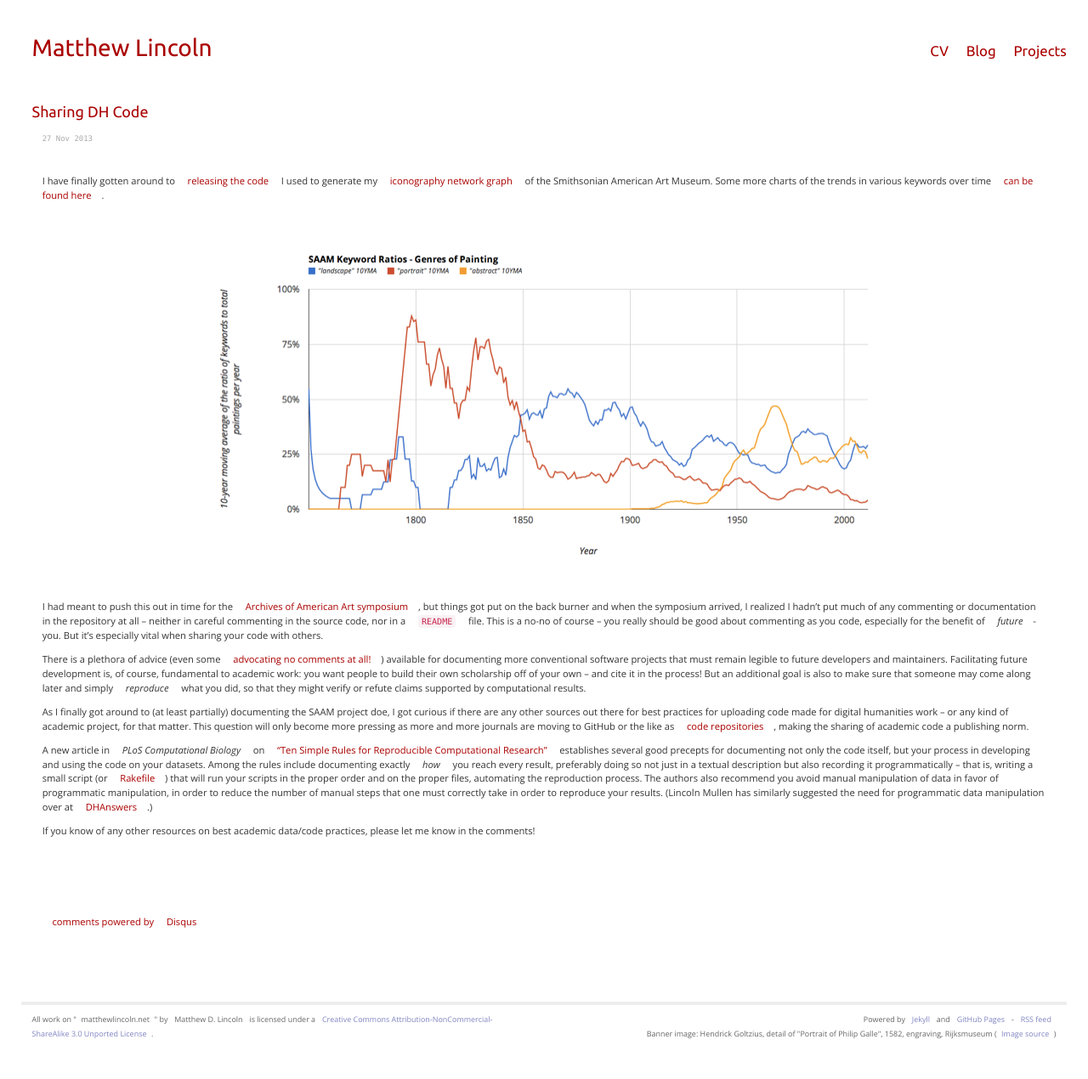
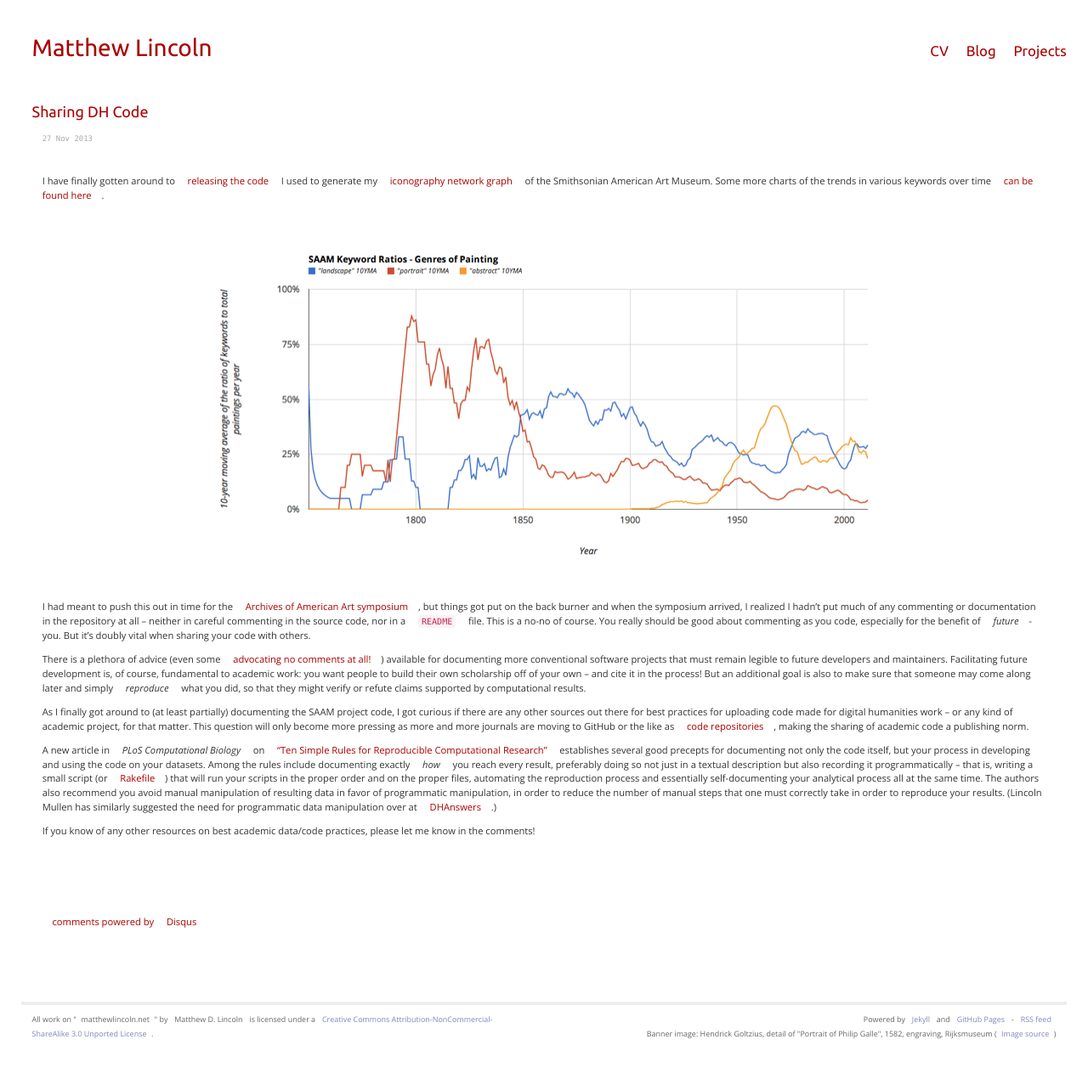
Before and after one commit to mdlincoln/mdlincoln.github.io, a Jekyll site: the page built from _posts/2013-11-27-sharing-dh-code.md, in a window 1280 px wide. Shown: the whole page at 85% size. Built offline with Jekyll 4.4.1, drawn with Linux system fonts in a browser that asks for light colours; comment, search, counter and statistics services are not loaded.

Commit message:
typo fixes

```diff
--- a/_posts/2013-11-27-sharing-dh-code.md
+++ b/_posts/2013-11-27-sharing-dh-code.md
@@ -15,21 +15,22 @@ Some more charts of the trends in various keywords over time [can be found here]
 [![SAAM collection iconography trends](/assets/images-display/saam_trends.png)](/assets/images/saam_trends.png)
 
 I had meant to push this out in time for the [Archives of American Art symposium](/2013/11/15/american-art-history-and-digital-scholarship.html), but things got put on the back burner and when the symposium arrived, I realized I hadn't put much of any commenting or documentation in the repository at all -- neither in careful commenting in the source code, nor in a `README` file.
-This is a no-no of course -- you really should be good about commenting as you code, especially for the benefit of *future*-you.
-But it's especially vital when sharing your code with others.
+This is a no-no of course.
+You really should be good about commenting as you code, especially for the benefit of *future*-you.
+But it's doubly vital when sharing your code with others.
 
-There is a plethora of advice (even some [advocating no comments at all!](www.codinghorror.com/blog/2008/07/coding-without-comments.html)) available for documenting more conventional software projects that must remain legible to future developers and maintainers.
+There is a plethora of advice (even some [advocating no comments at all!](http://www.codinghorror.com/blog/2008/07/coding-without-comments.html)) available for documenting more conventional software projects that must remain legible to future developers and maintainers.
 Facilitating future development is, of course, fundamental to academic work:
 you want people to build their own scholarship off of your own -- and cite it in the process!
 But an additional goal is also to make sure that someone may come along later and simply *reproduce* what you did, so that they might verify or refute claims supported by computational results.
 
-As I finally got around to (at least partially) documenting the SAAM project doe, I got curious if there are any other sources out there for best practices for uploading code made for digital humanities work -- or any kind of academic project, for that matter.
+As I finally got around to (at least partially) documenting the SAAM project code, I got curious if there are any other sources out there for best practices for uploading code made for digital humanities work -- or any kind of academic project, for that matter.
 This question will only become more pressing as more and more journals are moving to GitHub or the like as [code repositories](http://caseybergman.wordpress.com/2012/11/08/on-the-preservation-of-published-bioinformatics-code-on-github/), making the sharing of academic code a publishing norm.
 
 A new article in *PLoS Computational Biology* on ["Ten Simple Rules for Reproducible Computational Research"](http://dx.doi.org/10.1371/journal.pcbi.1003285) establishes several good precepts for documenting not only the code itself, but your process in developing and using the code on your datasets.
 Among the rules include documenting exactly *how* you reach every result, preferably doing so not just in a textual description but also recording it programmatically --
-that is, writing a small script (or [Rakefile](rake.rubyforge.org)) that will run your scripts in the proper order and on the proper files, automating the reproduction process.
-The authors also recommend you avoid manual manipulation of data in favor of programmatic manipulation, in order to reduce the number of manual steps that one must correctly take in order to reproduce your results.
+that is, writing a small script (or [Rakefile](rake.rubyforge.org)) that will run your scripts in the proper order and on the proper files, automating the reproduction process and essentially self-documenting your analytical process all at the same time.
+The authors also recommend you avoid manual manipulation of resulting data in favor of programmatic manipulation, in order to reduce the number of manual steps that one must correctly take in order to reproduce your results.
 (Lincoln Mullen has similarly suggested the need for programmatic data manipulation over at [DHAnswers](http://digitalhumanities.org/answers/topic/what-are-the-best-practices-for-data-curation-in-github).)
 
 If you know of any other resources on best academic data/code practices, please let me know in the comments!
```
